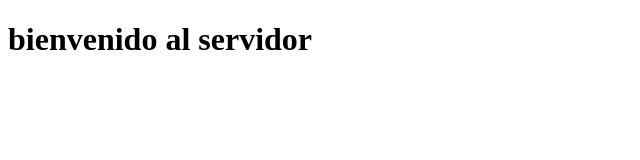
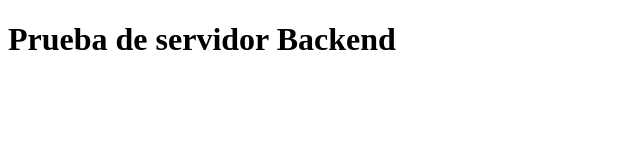
Before and after one commit to zeta-dev-web/backend, a website: page public/index.html in a window 1280 px wide. Shown: the whole page, without its empty margins (0-640 px from the left). Drawn offline with Linux system fonts and the light colour scheme.

Commit message:
test de render al realizar cambios en el index.html

```diff
--- a/public/index.html
+++ b/public/index.html
@@ -6,6 +6,6 @@
     <title></title>
   </head>
   <body>
-    <h1>bienvenido al servidor</h1>
+    <h1>Prueba de servidor Backend</h1>
   </body>
 </html>
```
Also changed, not shown: 2 other files.
